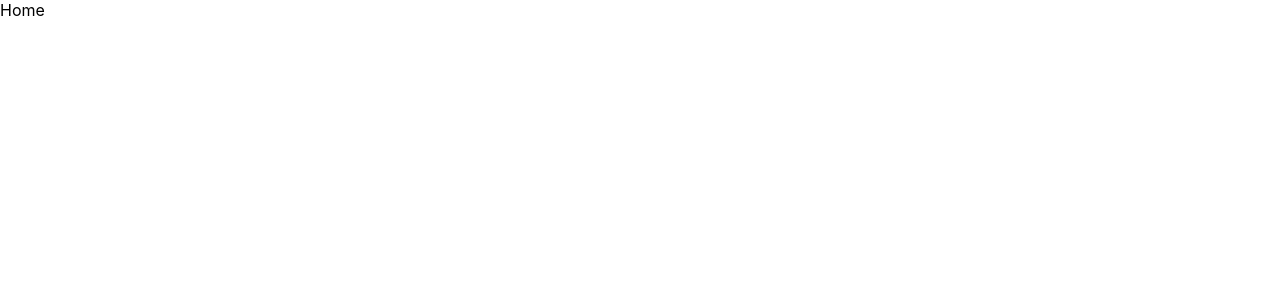
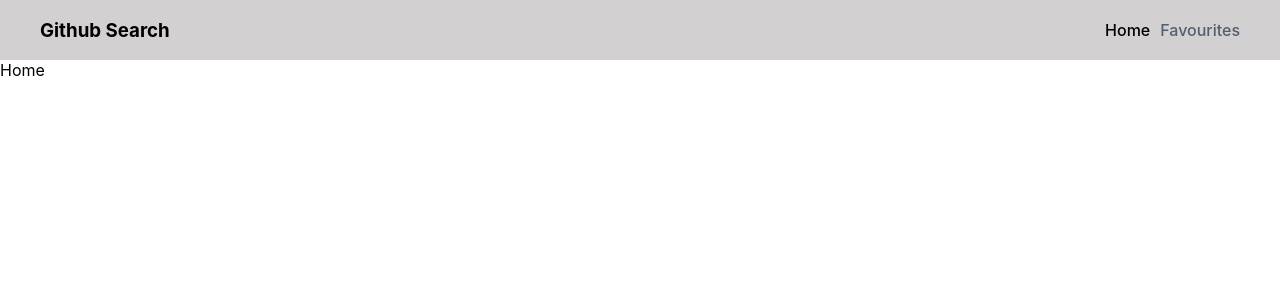
Before and after one commit to alinakornieieva/react-github, a React (Create React App) app: page / in a window 1280 px wide. Shown: the top 300 px of the page. Built offline with nearby package versions, Linux system fonts and the light colour scheme.

Commit message:
add navigation

```diff
--- a/src/App.tsx
+++ b/src/App.tsx
@@ -2,9 +2,11 @@ import './App.css';
 import Favourites from './features/favourites/Favourites';
 import Home from './features/home/Home';
 import {Routes, Route} from "react-router-dom"
+import Navigation from './features/nav/Navigation';
 
 const App = () => {
   return (<>
+    <Navigation/>
     <Routes>
       <Route path='/' element={<Home/>}/>
       <Route path='/favourites' element={<Favourites/>}/>
--- /dev/null
+++ b/src/features/nav/Navigation.scss
@@ -0,0 +1,13 @@
+nav{
+    display: flex;
+    align-items: center;
+    justify-content: space-between;
+    background-color: rgb(210, 208, 208);
+    padding: 0 40px;
+    a{
+        margin-left: 10px;
+        text-decoration: none;
+        font-size: 16px;
+        font-weight: 500;
+    }
+}
--- /dev/null
+++ b/src/features/nav/Navigation.tsx
@@ -0,0 +1,18 @@
+import { NavLink } from "react-router-dom"
+import './Navigation.scss'
+
+const Navigation = () => {
+    return <nav>
+        <h3>Github Search</h3>
+        <span>
+            <NavLink to='/'  style={({ isActive }) => ({
+                color: isActive ? '#000' : '#545e6f',
+            })}>Home</NavLink>
+            <NavLink to='/favourites'  style={({ isActive }) => ({
+                color: isActive ? '#000' : '#545e6f',
+            })}>Favourites</NavLink>
+        </span>
+    </nav>
+}
+
+export default Navigation
```
